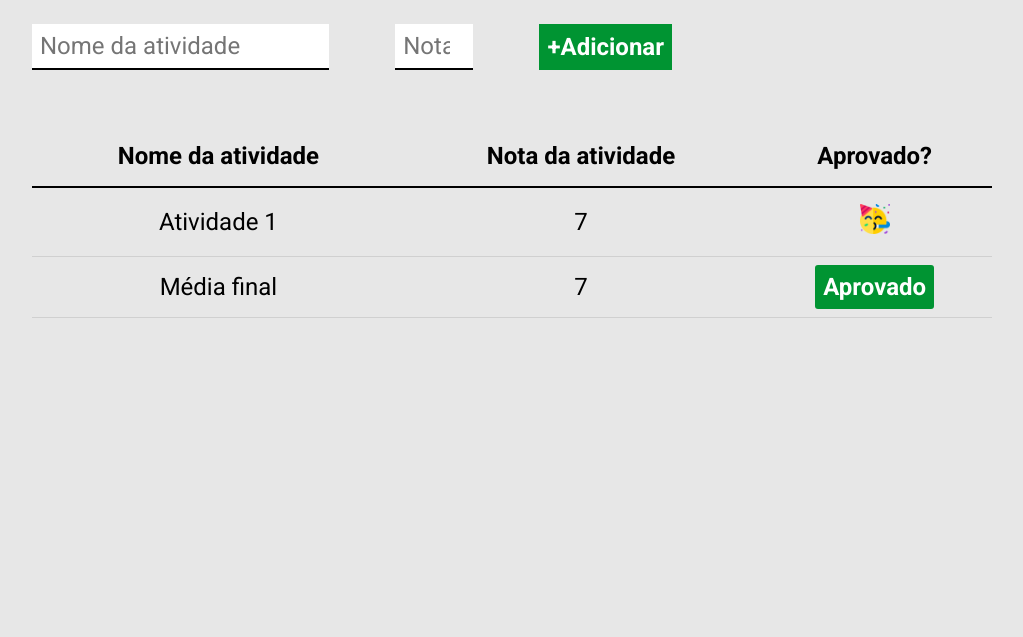
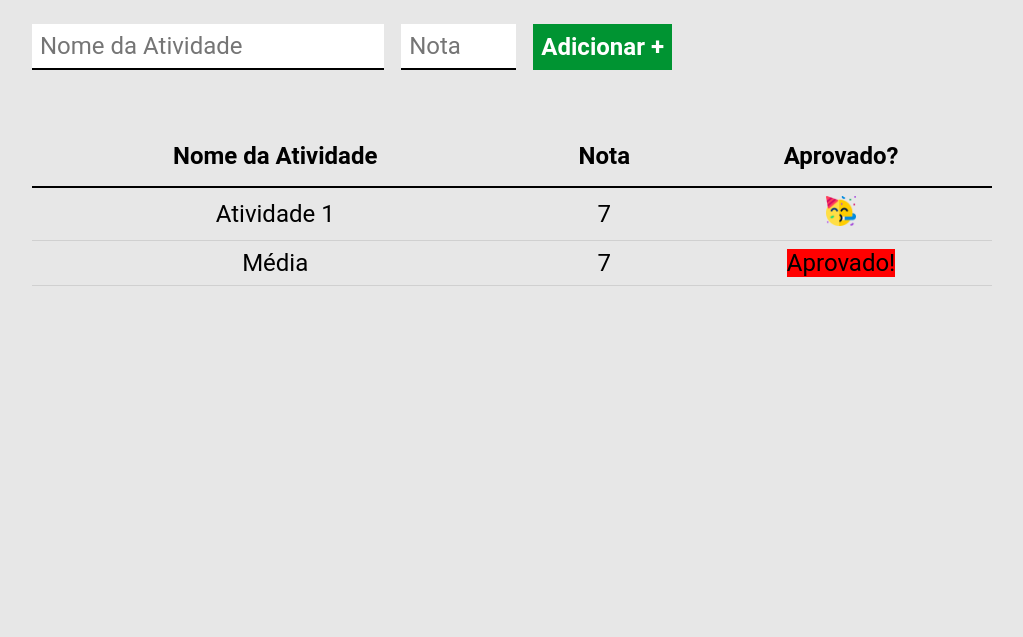
Before and after one commit to DihDev86/curso_ebac_frontend, a plain HTML site: page Introdução DOM e JS/Projeto 02/index.html in a window 1280 px wide. Shown: the part 163-800 px from the top of the page, without its empty margins (128-1151 px from the left). Drawn offline with Linux system fonts and the light colour scheme.

Commit message:
Atualização

```diff
--- a/Introdução DOM e JS/Projeto 02/estilo.css
+++ b/Introdução DOM e JS/Projeto 02/estilo.css
@@ -1,7 +1,17 @@
-*{
-    margin: 0;
-    padding: 0;
-    box-sizing: border-box;
+*{/*O asterisco (*) é um seletor universal, que aplica as regras a todos os elementos da página.*/
+    margin: 0; /*Remove a margem padrão de todos os elementos.*/
+    padding: 0; /*Remove o preenchimento interno (espaço entre o conteúdo de um elemento e suas bordas) de todos os elementos.*/
+
+    box-sizing: border-box;/*box-sizing: border-box; é uma propriedade que altera a forma como o tamanho de um elemento (largura e altura) é calculado. Ele determina se o padding e as bordas de um elemento são incluídos nas dimensões definidas (largura e altura) ou se são adicionados separadamente.*/
+
+    /*
+    O CSS box-sizing: border-box; é uma propriedade que altera a forma como o tamanho de um elemento (largura e altura) é calculado. Ele determina se o padding e as bordas de um elemento são incluídos nas dimensões definidas (largura e altura) ou se são adicionados separadamente.
+
+    Comportamento Padrão (box-sizing: content-box;)
+    content-box é o valor padrão do box-sizing.
+    A largura e a altura definidas não incluem o padding e as bordas.
+    Resultado: O tamanho final do elemento será maior do que a largura/altura definidas, porque o padding e a borda são adicionados.*/
+
     font-family: 'Roboto', sans-serif;
 }
 
@@ -11,7 +21,7 @@ body{
 }
 
 header{
-    display: flex;
+    display: flex; /*A propriedade CSS display: flex; ativa o Flexbox, um modelo de layout flexível que facilita a organização e o alinhamento de elementos dentro de um contêiner. É especialmente útil para criar layouts responsivos.*/
     align-items: center;
     margin-bottom: 40px;
 }
@@ -68,7 +78,7 @@ table th{
 }
 
 table td{
-    padding: 16px 0;
+    padding: 8px 0;
     text-align: center;
     font-size: 24px;
     border-bottom: 1px solid rgba(0,0,0,0.1);
--- a/Introdução DOM e JS/Projeto 02/index.html
+++ b/Introdução DOM e JS/Projeto 02/index.html
@@ -1,14 +1,10 @@
 <!DOCTYPE html>
-<html lang="pt-BR">
+<html lang="pt-br">
 <head>
     <meta charset="UTF-8">
     <meta name="viewport" content="width=device-width, initial-scale=1.0">
+    <link rel="stylesheet" href="./estilo.css">
     <title>Calculadora de médias</title>
-    <link rel="stylesheet" href="./estilo.css">
-    <link rel="preconnect" href="https://fonts.googleapis.com">
-<link rel="preconnect" href="https://fonts.gstatic.com" crossorigin>
-<link href="https://fonts.googleapis.com/css2?family=Roboto:ital,wght@0,100;0,300;0,400;0,500;0,700;0,900;1,100;1,300;1,400;1,500;1,700;1,900&display=swap" rel="stylesheet">
-
     </head>
 <body>
 <div class="container">
@@ -18,39 +14,38 @@
     </header>
 
     <form id="form-atividade">
-            <input type="text" required placeholder="Nome da atividade">
-            <input type="number" required placeholder="Nota da atividade" min="0" max="10">
-            <button type="submit">+Adicionar</button>
+        <input type="text" required placeholder="Nome da Atividade" id="nome-atividade">
+        <input type="number" required placeholder="Nota" min="0" max="10" id="nota-atividade">
+        <button type="submit">Adicionar +</button>
     </form>
 
-        <table cellspacing="0">
-        <thead>
-            <tr>
-                <th>Nome da atividade</th>
-                <th>Nota da atividade</th>
+    <table cellspacing="0"><!--O atributo cellspacing="0" dentro de uma tag <table> em HTML define o espaçamento entre as células de uma tabela. Define um separador entre as celulas.-->
+
+        <thead><!--A tag <thead> em HTML é usada para agrupar o cabeçalho de uma tabela-->
+            <tr><!--A tag <tr> em HTML é usada para definir uma linha de tabela (table row)-->
+                <th>Nome da Atividade</th><!--A tag <th> em HTML é usada para definir uma célula de cabeçalho em uma tabela-->
+                <th>Nota</th>
                 <th>Aprovado?</th>
             </tr>
         </thead>
 
-        <tbody>
+        <tbody><!--A tag <tbody> em HTML é usada para agrupar o corpo principal de uma tabela.-->
             <tr>
-                <td>Atividade 1</td>
+                <td>Atividade 1</td><!--A tag <td> em HTML é usada para definir uma célula de dados em uma tabela.-->
                 <td>7</td>
-                <td><img src="./imagens/aprovado.png" alt="Aprovado"></td>
+                <td><img src="./imagens/aprovado.png" alt="Carinha feliz"></td>
             </tr>
         </tbody>
 
-        <tfoot>
+        <tfoot><!--A tag <tfoot> em HTML é usada para agrupar o rodapé de uma tabela.-->
             <tr>
-                <td>Média final</td>
+                <td>Média</td><!--A tag <td> em HTML é usada para definir uma célula de dados em uma tabela.-->
                 <td>7</td>
-                <td><span class="resultado aprovado">Aprovado</span></td>
+                <td><span class="reprovado">Aprovado!</span></td>
             </tr>
-
         </tfoot>
     </table>
 </div>
-    <script src="./index.html"></script>
-
+    <script src="./main.js"></script>
 </body>
 </html>
--- a/Introdução DOM e JS/Projeto 02/main.js
+++ b/Introdução DOM e JS/Projeto 02/main.js
@@ -2,5 +2,28 @@ const form = document.getElementById('form-atividade');
 form.addEventListener('submit',function(e){
     e.preventDefault();
 
+    const inputNomeAtividade = document.getElementById("nome-atividade");
+    const inputNotaAtividade = document.getElementById("nota-atividade");
 
-})
+    let linha = '<tr>'// Cria uma string chamada linha com a abertura de uma linha de tabela HTML (<tr>).
+    linha += `<td> ${inputNomeAtividade.value}</td>`;//Adiciona uma célula (<td>) na linha da tabela contendo o valor do campo inputNomeAtividade. //${inputNomeAtividade.value} utiliza template literals (acentos graves `) para inserir dinamicamente o valor do campo no HTML.
+    linha += `<td> ${inputNotaAtividade.value}</td>`;// Adiciona mais uma célula à linha, contendo o valor do campo inputNotaAtividade
+
+
+    linha += `<td> ${inputNotaAtividade.value >= 7 ? `Aprovado` : `Reprovado`}</td>`;
+    /*O que faz: Adiciona mais uma célula (<td>) que exibe "Aprovado" se a nota for maior ou igual a 7, caso contrário, exibe "Reprovado".
+    Operador ternário (? :):
+    Condição: inputNotaAtividade.value >= 7
+    Se verdadeiro: Aprovado
+    Se falso: Reprovado*/
+
+    linha += `</tr>`;//Fecha a linha da tabela
+
+    /*Esse código cria dinamicamente uma linha de tabela (<tr>), com três células (<td>):
+
+    Nome da atividade.
+    Nota da atividade.
+    Status de aprovação (Aprovado/Reprovado). */
+
+    alert(`A atividade feita foi de : ${inputNomeAtividade.value} e sua nota foi ${inputNotaAtividade.value}`)
+});
```
Also changed, not shown: Introdução DOM e JS/Projeto 01/index.html (renamed from Introdução DOM e JS/index.html), Introdução DOM e JS/Projeto 01/script.js (renamed from Introdução DOM e JS/script.js), Introdução DOM e JS/Projeto 01/style.css (renamed from Introdução DOM e JS/style.css). Lines whose indentation alone changed are shown as unchanged.
